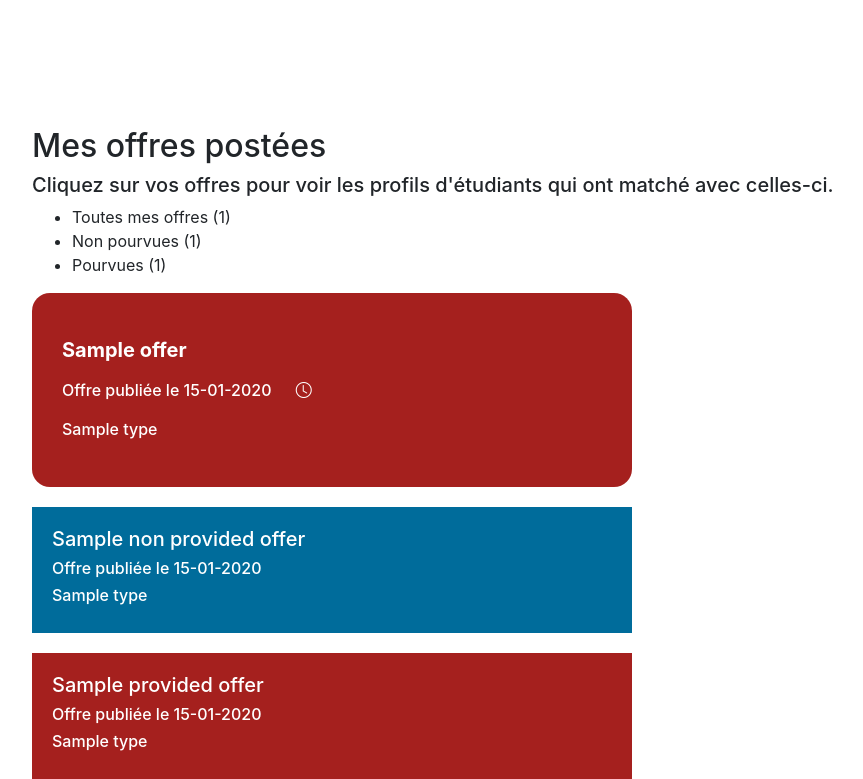
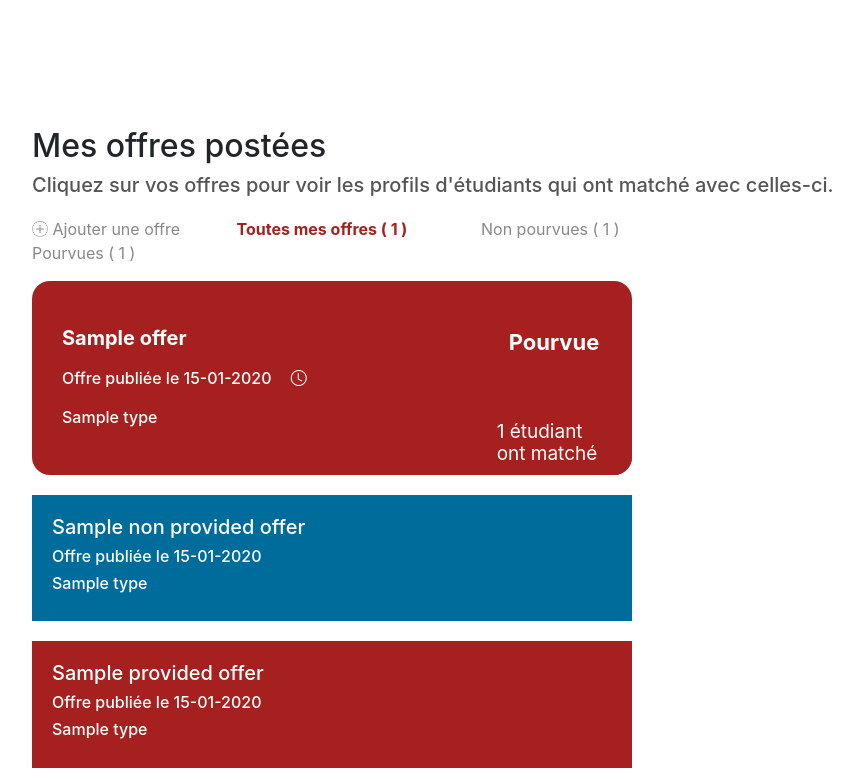
Before and after one commit to MWMatthieuL/ISCOM, a Symfony app: template templates/match_and_offers/offers.html.twig in a window 1280 px wide. Shown: the top 779 px of the page, without its empty margins (32-895 px from the left). Run offline with Twig, Linux system fonts and the light colour scheme; the template is opened without the code that fills it: most values are stand-ins (such as "Sample title", 1, 10 or a date in 2020); style sheets or scripts are compiled from the project's sources; some libraries are stand-ins or nearby versions.

Commit message:
Push car cyril veut pas ller sur discord

```diff
--- a/templates/match_and_offers/offers.html.twig
+++ b/templates/match_and_offers/offers.html.twig
@@ -3,19 +3,39 @@
 {% block title %}Mes offres postées{% endblock %}
 
 {% block body %}
+    <style>
+        .tabs li {
+            color: #888;
+            width: 200px;
+        }
+
+        .tab-active, #provided-tab:hover {
+            color: #A5201E !important;
+            font-weight: bold;
+            transition: 1s ease;
+        }
+
+    </style>
     <h2>Mes offres postées</h2>
-    <h5>Cliquez sur vos offres pour voir les profils d'étudiants qui ont matché avec celles-ci.</h5>
-    <ul class="tabs">
-        <li id='all-tab'>Toutes mes offres ({{ offers.count }})</li>
-        <li id='non-provided-tab'>Non pourvues ({{ nonProvidedOffers.count }})</li>
-        <li id='provided-tab'>Pourvues ({{ providedOffers.count }})</li>
+    <h5 style="color: #555555;">Cliquez sur vos offres pour voir les profils d'étudiants qui ont matché avec celles-ci.</h5>
+    <ul class="tabs" style="list-style: none; padding-left: 0; ; margin-top: 20px">
+        <li id='provided-tab' style="display: inline-block; ;"><i style="" class="bi bi-plus-circle-dotted"></i>  Ajouter une offre</li>
+        <li id='all-tab' class="tab-active" style="display: inline-block; margin-right: 40px;">Toutes mes offres ( {{ offers|length }} )</li>
+        <li id='non-provided-tab' style="display: inline-block; ;">Non pourvues ( {{ nonProvidedOffers|length }} )</li>
+        <li id='non-provided-tab' style="display: inline-block; margin-right: 40px;">Pourvues ( {{ providedOffers|length }} )</li>
     </ul>
     <div id="all-offers">
         {% for offer in offers %}
-            <div style="width: 70%; background: {{ offer.provided ? '#A5201E' : '#006C9B'}}; color: #fff; padding: 45px 30px 40px 30px; margin-bottom: 20px; border-radius: 18px;">
+            <div style="position:relative ; width: 70%; background: {{ offer.provided ? '#A5201E' : '#006C9B'}}; color: #fff; padding: 45px 30px 40px 30px; margin-bottom: 20px; border-radius: 18px;">
                 <h5 style="font-weight: bold">{{ offer.title }}</h5>
-                <h6 style="margin: 1.2rem 0">Offre publiée le {{ offer.publishedAt|date("d-m-Y") }} <i class="bi bi-clock" style="margin-left: 20px"></i></h6>
-                <h6>{{ offer.type }}</h6>
+                <h6 style="margin: 1.2rem 0">Offre publiée le {{ offer.publishedAt|date("d-m-Y") }} <i class="bi bi-clock" style="margin-left: 15px"></i></h6>
+                <h6>{{ offer.type|capitalize }}</h6>
+                <div style="position: absolute; right: 22px;top: 27px;padding: 18px 11px; font-weight: bold; font-size: 22px;border-radius: 9px;background: #A5201E;">Pourvue</div>
+                <div style="position: absolute;right: 0;bottom: 0;padding: 10px 35px;border-radius: 18px 0 18px 0;background: #A5201E;font-size: 19px;line-height: 22px;">
+                    {{ offer.matchings.count }}
+                    étudiant{{ offer.matchings.count > 1 ? 's' : '' }}<br>
+                    {{ offer.matchings.count > 1 ? 'a' : 'ont' }} matché
+                </div>
             </div>
         {% endfor %}
     </div>
```
Also changed, not shown: src/Controller/MatchAndOfferController.php (+15 -11 lines), 1 other file.
